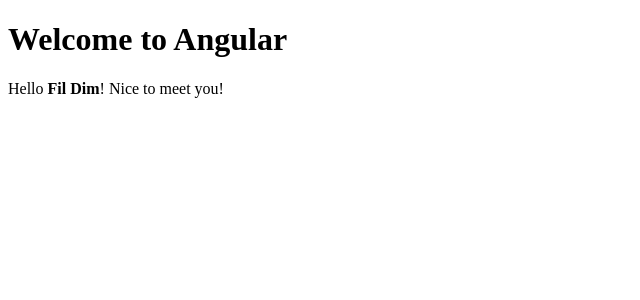
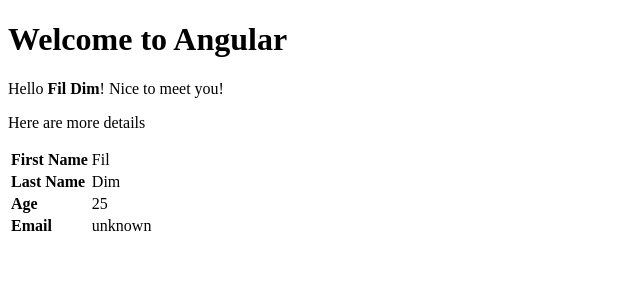
Before and after one commit to fildim/angular-introduction-cf, an Angular app: page / in a window 1280 px wide. Shown: the top 300 px of the page, without its empty margins (0-640 px from the left). Built offline with nearby package versions, Linux system fonts and the light colour scheme.

Commit message:
person attribute and table presentation

```diff
--- a/src/app/app.component.css
+++ b/src/app/app.component.css
@@ -0,0 +1,3 @@
+.header {
+    font-weight: bold;
+}
--- a/src/app/app.component.html
+++ b/src/app/app.component.html
@@ -1,2 +1,21 @@
 <h1>Welcome to Angular</h1>
 <p>Hello <strong>{{ name }} {{ lastName }}</strong>! Nice to meet you!</p>
+<p>Here are more details</p>
+<table>
+    <tr>
+        <td class="header">First Name</td>
+        <td>{{ person.givenName }}</td>
+    </tr>
+    <tr>
+        <td class="header">Last Name</td>
+        <td>{{ person.surName }}</td>
+    </tr>
+    <tr>
+        <td class="header">Age</td>
+        <td>{{ person.age }}</td>
+    </tr>
+    <tr>
+        <td class="header">Email</td>
+        <td>{{ person.email }}</td>
+    </tr>
+</table>
--- a/src/app/app.component.ts
+++ b/src/app/app.component.ts
@@ -11,4 +11,11 @@
 export class AppComponent {
   name: string = "Fil";
   lastName = "Dim";
+
+  person = {
+    givenName: "Fil",
+    surName: "Dim",
+    age: 25,
+    email: 'unknown'
+  };
 }
```
